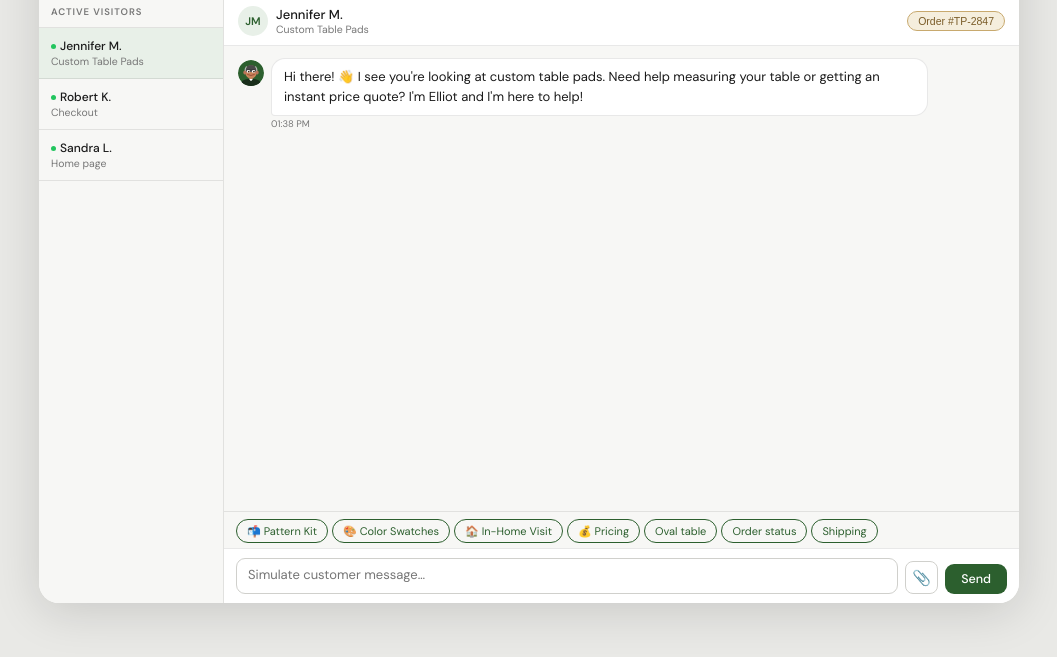
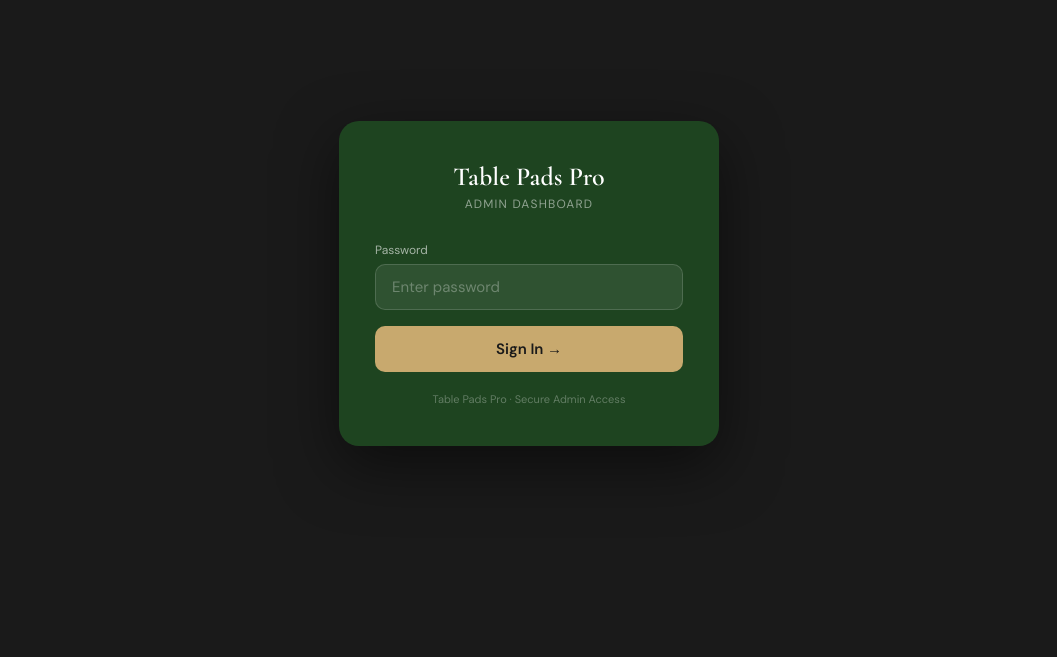
Before and after one commit to lskcreations26-beep/tablepadspro-admin, a plain HTML site: page index.html in a window 1280 px wide. Shown: the part 117-774 px from the top of the page, without its empty margins (111-1168 px from the left). Drawn offline with nearby package versions, Linux system fonts and the light colour scheme.

Commit message:
Update index.html

```diff
--- a/index.html
+++ b/index.html
@@ -5,6 +5,21 @@
 <meta name="viewport" content="width=device-width,initial-scale=1"/>
 <title>TablePadsPro — Admin Dashboard v2</title>
 <link href="https://fonts.googleapis.com/css2?family=Cormorant+Garamond:wght@400;500;600&family=DM+Sans:wght@300;400;500;600&display=swap" rel="stylesheet"/>
+<style>
+/* ── PASSWORD SCREEN ── */
+#tpp-login{position:fixed;inset:0;background:#1a1a1a;display:flex;align-items:center;justify-content:center;z-index:99999;flex-direction:column;gap:0;}
+.login-box{background:#1e4420;border-radius:20px;padding:40px 36px;width:100%;max-width:380px;box-shadow:0 20px 60px rgba(0,0,0,.5);text-align:center;}
+.login-logo{font-family:'Cormorant Garamond',serif;font-size:26px;font-weight:600;color:#fff;margin-bottom:4px;}
+.login-sub{font-size:12px;color:rgba(255,255,255,.5);margin-bottom:30px;text-transform:uppercase;letter-spacing:.1em;}
+.login-label{font-size:12px;color:rgba(255,255,255,.6);text-align:left;display:block;margin-bottom:6px;}
+.login-input{width:100%;padding:12px 16px;border-radius:10px;border:1.5px solid rgba(255,255,255,.15);background:rgba(255,255,255,.08);color:#fff;font-size:15px;font-family:'DM Sans',sans-serif;outline:none;transition:border-color .15s;margin-bottom:16px;}
+.login-input:focus{border-color:rgba(255,255,255,.4);}
+.login-input::placeholder{color:rgba(255,255,255,.3);}
+.login-btn{width:100%;padding:13px;border-radius:10px;border:none;background:#c8a96e;color:#1a1a1a;font-size:15px;font-weight:600;font-family:'DM Sans',sans-serif;cursor:pointer;transition:background .15s;}
+.login-btn:hover{background:#d4b87a;}
+.login-error{color:#f87171;font-size:12.5px;margin-top:10px;display:none;}
+.login-footer{color:rgba(255,255,255,.3);font-size:11px;margin-top:20px;}
+</style>
 <style>
 *{box-sizing:border-box;margin:0;padding:0;}
 :root{
@@ -265,6 +280,45 @@ textarea.fi{min-height:80px;resize:vertical;line-height:1.5;}
 </style>
 </head>
 <body>
+
+<!-- PASSWORD LOGIN SCREEN -->
+<div id="tpp-login">
+  <div class="login-box">
+    <div class="login-logo">Table Pads Pro</div>
+    <div class="login-sub">Admin Dashboard</div>
+    <label class="login-label">Password</label>
+    <input class="login-input" id="login-pw" type="password" placeholder="Enter password" onkeydown="if(event.key==='Enter')checkLogin()"/>
+    <button class="login-btn" onclick="checkLogin()">Sign In →</button>
+    <div class="login-error" id="login-error">❌ Incorrect password. Please try again.</div>
+    <div class="login-footer">Table Pads Pro · Secure Admin Access</div>
+  </div>
+</div>
+
+<script>
+// ── PASSWORD PROTECTION ──
+// Change 'TablePads2024!' to any password you want
+const ADMIN_PASSWORD = 'TablePads2024!';
+
+function checkLogin(){
+  const pw = document.getElementById('login-pw').value;
+  if(pw === ADMIN_PASSWORD){
+    document.getElementById('tpp-login').style.display = 'none';
+    sessionStorage.setItem('tpp-admin-auth', '1');
+  } else {
+    const err = document.getElementById('login-error');
+    err.style.display = 'block';
+    document.getElementById('login-pw').value = '';
+    document.getElementById('login-pw').focus();
+    setTimeout(()=>err.style.display='none', 3000);
+  }
+}
+
+// Auto-login if already authenticated this session
+if(sessionStorage.getItem('tpp-admin-auth') === '1'){
+  document.getElementById('tpp-login').style.display = 'none';
+}
+</script>
+
 <div class="app">
 
   <div class="app-header">
```
